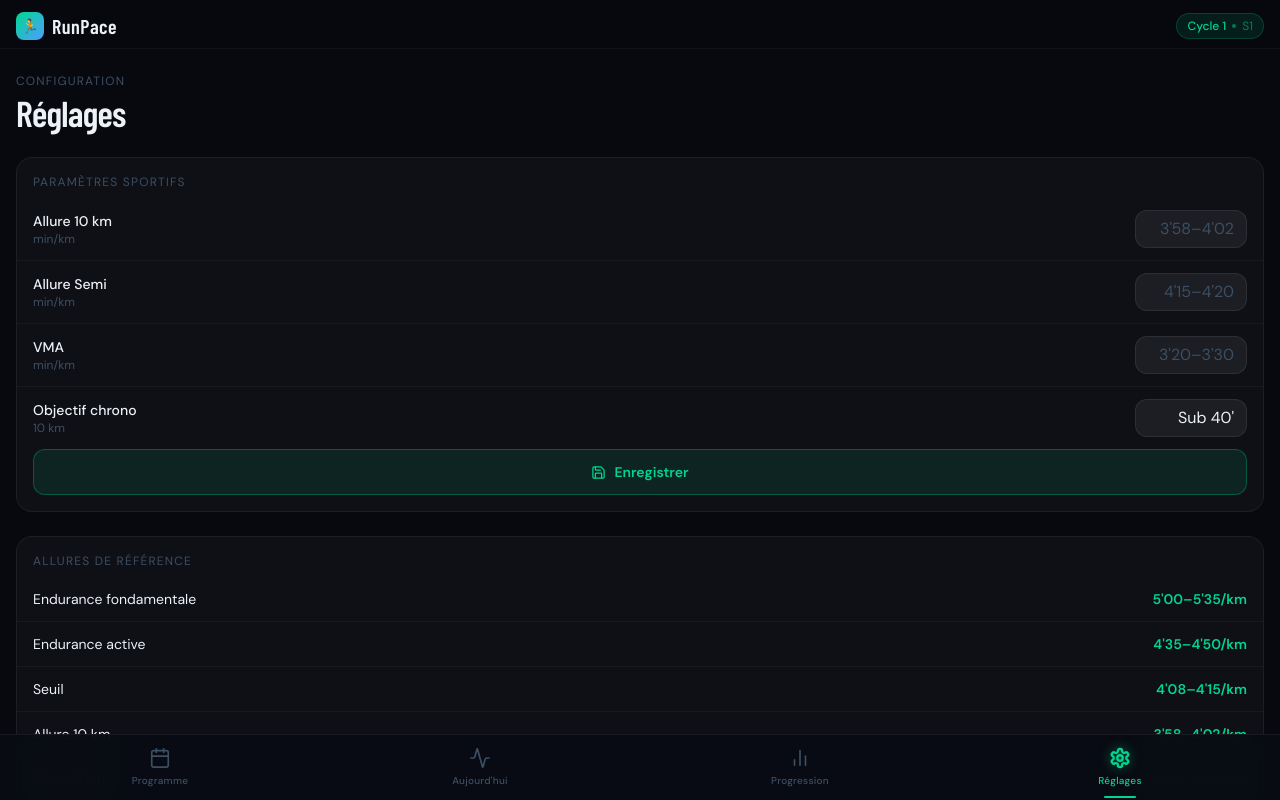
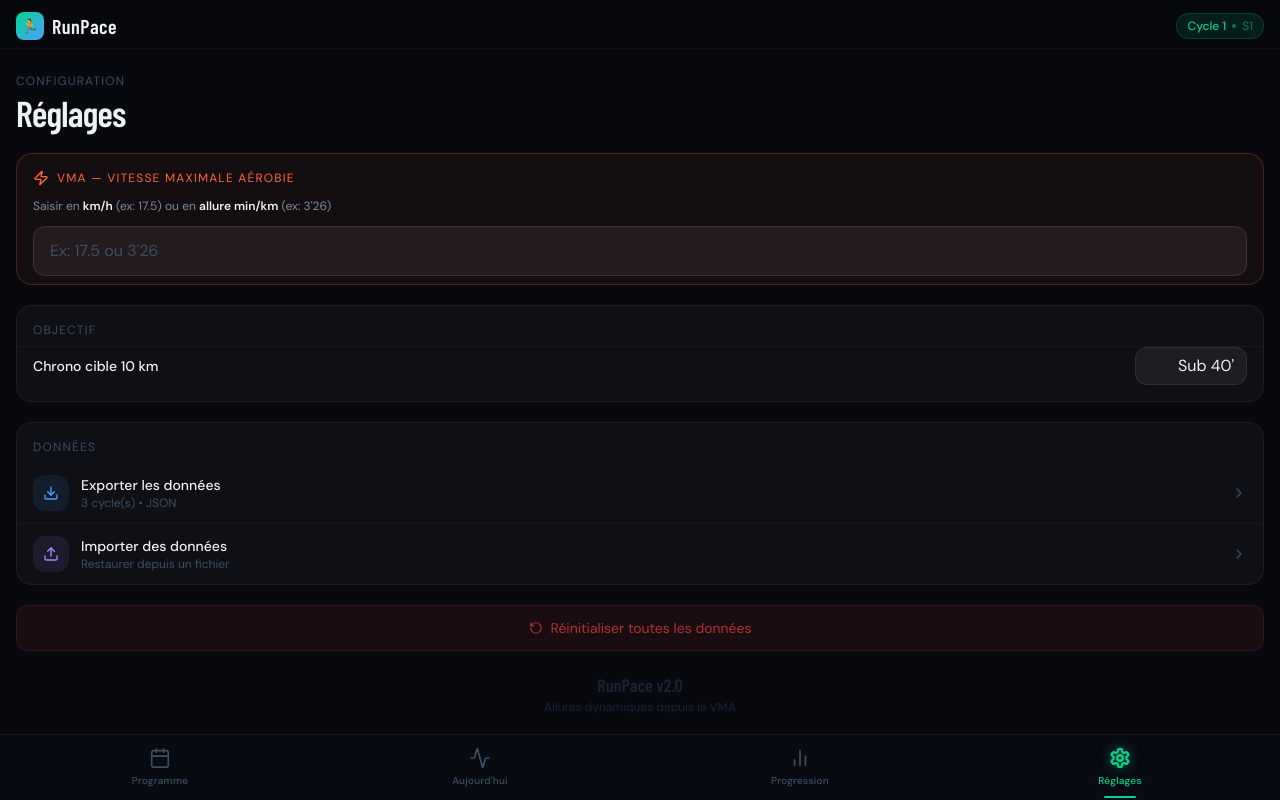
Before and after one commit to Po-Ptitjo/running-app, a React (Vite) app: page / in a window 1280 px wide. Both pictures are taken after a click on the button "Réglages". Built offline with nearby package versions, Linux system fonts and the light colour scheme; a web font is replaced by a local one.

Commit message:
Enhance SettingsView with VMA features and UI updates

```diff
--- a/src/views/SettingsView.jsx
+++ b/src/views/SettingsView.jsx
@@ -1,19 +1,37 @@
 import { useState } from 'react'
-import { Save, RotateCcw, Download, Upload, ChevronRight, Info } from 'lucide-react'
+import { Save, RotateCcw, Download, Upload, ChevronRight, Zap, RefreshCw, CheckCircle } from 'lucide-react'
 import { PACES } from '../data/trainingData'
-import { estimateChronoFrom10kmPace } from '../utils/progression'
 
-export default function SettingsView({ settings, onUpdate, onReset, onExport, onImport, cycles }) {
-  const [saved, setSaved] = useState(false)
-  const [form, setForm] = useState({ ...settings })
+const TYPE_LABELS = {
+  vma: 'VMA courte',
+  specifique: 'Allure 10 km',
+  seuil: 'Seuil',
+  enduranceActive: 'Endurance active',
+  ef: 'Endurance fondamentale',
+  sl: 'Sortie longue',
+}
+
+const TYPE_COLORS = {
+  vma: '#FF6635',
+  specifique: '#00D68F',
+  seuil: '#A78BFA',
+  enduranceActive: '#4D9FFF',
+  ef: '#4D9FFF',
+  sl: '#F59E0B',
+}
+
+export default function SettingsView({ settings, onUpdate, onApplyVma, onReset, onExport, onImport, cycles, paceTable, estimatedChrono }) {
+  const [applied, setApplied] = useState(false)
   const [showReset, setShowReset] = useState(false)
 
-  const handleChange = (field, value) => setForm((f) => ({ ...f, [field]: value }))
+  const handleVmaChange = (value) => {
+    onUpdate({ vmaInput: value })
+  }
 
-  const handleSave = () => {
-    onUpdate(form)
-    setSaved(true)
-    setTimeout(() => setSaved(false), 2000)
+  const handleApply = () => {
+    onApplyVma()
+    setApplied(true)
+    setTimeout(() => setApplied(false), 2500)
   }
 
   const handleImport = () => {
@@ -24,102 +42,138 @@
     input.click()
   }
 
-  const estimatedChrono = estimateChronoFrom10kmPace(form.pace10km)
+  const vmaIsValid = settings.vmaKmh && settings.vmaKmh > 0
 
   return (
-    <div className="px-4 py-6 space-y-6 pb-8">
+    <div className="px-4 py-6 space-y-5 pb-8">
       <div className="animate-fade-in">
         <p className="font-body text-xs uppercase tracking-widest mb-1" style={{ color: '#3D4F63' }}>Configuration</p>
         <h1 className="font-display text-4xl text-text-primary" style={{ letterSpacing: '-0.02em' }}>Réglages</h1>
       </div>
 
-      {/* Performance settings */}
+      {/* VMA input */}
       <div className="rounded-2xl overflow-hidden animate-slide-up"
-        style={{ background: 'rgba(255,255,255,0.03)', border: '1px solid rgba(255,255,255,0.06)' }}>
-        <div className="px-4 pt-4 pb-2">
-          <p className="font-body text-xs uppercase tracking-widest" style={{ color: '#3D4F63' }}>Paramètres sportifs</p>
+        style={{ background: 'rgba(255,102,53,0.06)', border: '1px solid rgba(255,102,53,0.25)' }}>
+        <div className="px-4 pt-4 pb-3 flex items-center gap-2">
+          <Zap size={16} style={{ color: '#FF6635' }} />
+          <p className="font-body text-xs uppercase tracking-widest" style={{ color: '#FF6635' }}>
+            VMA — Vitesse Maximale Aérobie
+          </p>
         </div>
 
-        {[
-          { field: 'pace10km', label: 'Allure 10 km', placeholder: "3'58–4'02", hint: "min/km" },
-          { field: 'paceSemi', label: 'Allure Semi', placeholder: "4'15–4'20", hint: "min/km" },
-          { field: 'vma', label: 'VMA', placeholder: "3'20–3'30", hint: "min/km" },
-          { field: 'objective', label: 'Objectif chrono', placeholder: "Sub 40'", hint: '10 km' },
-        ].map(({ field, label, placeholder, hint }, i) => (
-          <div key={field} className="px-4 py-3 flex items-center gap-3"
-            style={{ borderTop: i > 0 ? '1px solid rgba(255,255,255,0.04)' : 'none' }}>
-            <div className="flex-1">
-              <p className="font-body text-sm font-medium text-text-primary">{label}</p>
-              <p className="font-body text-xs" style={{ color: '#3D4F63' }}>{hint}</p>
-            </div>
+        <div className="px-4 pb-2">
+          <p className="font-body text-xs mb-3" style={{ color: '#7A8BA3' }}>
+            Saisir en <strong style={{ color: '#EDF2F7' }}>km/h</strong> (ex: 17.5)
+            ou en <strong style={{ color: '#EDF2F7' }}>allure min/km</strong> (ex: 3'26)
+          </p>
+          <div className="flex gap-2">
             <input
               type="text"
-              value={form[field] || ''}
-              onChange={(e) => handleChange(field, e.target.value)}
-              placeholder={placeholder}
-              className="w-28 text-right px-3 py-2 rounded-xl font-body text-sm text-text-primary outline-none"
-              style={{ background: 'rgba(255,255,255,0.06)', border: '1px solid rgba(255,255,255,0.08)' }}
+              value={settings.vmaInput || ''}
+              onChange={(e) => handleVmaChange(e.target.value)}
+              placeholder="Ex: 17.5 ou 3'26"
+              className="flex-1 px-4 py-3 rounded-xl font-body text-base text-text-primary outline-none"
+              style={{
+                background: 'rgba(255,255,255,0.06)',
+                border: `1px solid ${vmaIsValid ? 'rgba(255,102,53,0.5)' : 'rgba(255,255,255,0.1)'}`,
+              }}
             />
+            {vmaIsValid && (
+              <div className="flex items-center justify-center px-3 rounded-xl"
+                style={{ background: 'rgba(255,102,53,0.15)', minWidth: '70px' }}>
+                <span className="font-display text-lg" style={{ color: '#FF6635' }}>
+                  {settings.vmaKmh?.toFixed(1)} km/h
+                </span>
+              </div>
+            )}
           </div>
-        ))}
+        </div>
 
+        {/* Estimated chrono */}
         {estimatedChrono && (
-          <div className="mx-4 mb-4 mt-1 px-3 py-2 rounded-xl flex items-center gap-2"
+          <div className="mx-4 my-3 px-3 py-2.5 rounded-xl flex items-center justify-between"
             style={{ background: 'rgba(0,214,143,0.08)', border: '1px solid rgba(0,214,143,0.2)' }}>
-            <Info size={14} style={{ color: '#00D68F' }} />
-            <p className="font-body text-xs" style={{ color: '#00D68F' }}>
-              Objectif estimé : <strong>{estimatedChrono}</strong> sur 10 km
+            <p className="font-body text-sm" style={{ color: '#7A8BA3' }}>
+              Objectif 10 km estimé
+            </p>
+            <p className="font-display text-2xl" style={{ color: '#00D68F' }}>
+              {estimatedChrono}
             </p>
           </div>
         )}
 
-        <div className="px-4 pb-4">
-          <button onClick={handleSave}
-            className="w-full py-3 rounded-xl font-body text-sm font-semibold flex items-center justify-center gap-2 transition-all active:scale-98"
-            style={{ background: saved ? 'rgba(0,214,143,0.2)' : 'rgba(0,214,143,0.1)', color: '#00D68F', border: '1px solid rgba(0,214,143,0.3)' }}>
-            <Save size={15} />
-            {saved ? 'Enregistré ✓' : 'Enregistrer'}
-          </button>
-        </div>
+        {/* Apply button */}
+        {vmaIsValid && (
+          <div className="px-4 pb-4">
+            <button onClick={handleApply}
+              className="w-full py-3 rounded-xl font-body text-sm font-semibold flex items-center justify-center gap-2 transition-all active:scale-98"
+              style={{
+                background: applied ? 'rgba(0,214,143,0.2)' : 'rgba(255,102,53,0.15)',
+                color: applied ? '#00D68F' : '#FF6635',
+                border: `1px solid ${applied ? 'rgba(0,214,143,0.3)' : 'rgba(255,102,53,0.3)'}`,
+              }}>
+              {applied ? <CheckCircle size={15} /> : <RefreshCw size={15} />}
+              {applied ? 'Allures recalculées ✓' : 'Recalculer toutes les allures'}
+            </button>
+          </div>
+        )}
       </div>
 
-      {/* Reference paces */}
+      {/* Calculated pace table */}
+      {paceTable && (
+        <div className="rounded-2xl overflow-hidden animate-slide-up"
+          style={{ background: 'rgba(255,255,255,0.03)', border: '1px solid rgba(255,255,255,0.06)' }}>
+          <div className="px-4 pt-4 pb-2">
+            <p className="font-body text-xs uppercase tracking-widest" style={{ color: '#3D4F63' }}>
+              Allures calculées depuis ta VMA
+            </p>
+          </div>
+          {Object.entries(paceTable).filter(([k]) => k !== 'chrono10km').map(([key, pace], i) => (
+            <div key={key} className="px-4 py-3 flex items-center justify-between"
+              style={{ borderTop: i > 0 ? '1px solid rgba(255,255,255,0.04)' : 'none' }}>
+              <div className="flex items-center gap-2">
+                <span className="w-2 h-2 rounded-full" style={{ background: TYPE_COLORS[key] || '#7A8BA3' }} />
+                <p className="font-body text-sm text-text-primary">{TYPE_LABELS[key] || key}</p>
+              </div>
+              <p className="font-body text-sm font-semibold" style={{ color: TYPE_COLORS[key] || '#00D68F' }}>
+                {pace}
+              </p>
+            </div>
+          ))}
+        </div>
+      )}
+
+      {/* Objective */}
       <div className="rounded-2xl overflow-hidden animate-slide-up"
-        style={{ background: 'rgba(255,255,255,0.03)', border: '1px solid rgba(255,255,255,0.06)', animationDelay: '80ms' }}>
+        style={{ background: 'rgba(255,255,255,0.03)', border: '1px solid rgba(255,255,255,0.06)' }}>
         <div className="px-4 pt-4 pb-2">
-          <p className="font-body text-xs uppercase tracking-widest" style={{ color: '#3D4F63' }}>Allures de référence</p>
+          <p className="font-body text-xs uppercase tracking-widest" style={{ color: '#3D4F63' }}>Objectif</p>
         </div>
-        {Object.entries(PACES).map(([key, { label, range }], i) => (
-          <div key={key} className="px-4 py-3 flex items-center justify-between"
-            style={{ borderTop: i > 0 ? '1px solid rgba(255,255,255,0.04)' : 'none' }}>
-            <p className="font-body text-sm text-text-primary">{label}</p>
-            <p className="font-body text-sm font-semibold" style={{ color: '#00D68F' }}>{range}</p>
+        <div className="px-4 pb-4 flex items-center gap-3"
+          style={{ borderTop: '1px solid rgba(255,255,255,0.04)' }}>
+          <div className="flex-1">
+            <p className="font-body text-sm font-medium text-text-primary">Chrono cible 10 km</p>
           </div>
-        ))}
+          <input
+            type="text"
+            value={settings.objective || ''}
+            onChange={(e) => onUpdate({ objective: e.target.value })}
+            placeholder="Sub 40'"
+            className="w-28 text-right px-3 py-2 rounded-xl font-body text-sm text-text-primary outline-none"
+            style={{ background: 'rgba(255,255,255,0.06)', border: '1px solid rgba(255,255,255,0.08)' }}
+          />
+        </div>
       </div>
 
       {/* Data management */}
       <div className="rounded-2xl overflow-hidden animate-slide-up"
-        style={{ background: 'rgba(255,255,255,0.03)', border: '1px solid rgba(255,255,255,0.06)', animationDelay: '120ms' }}>
+        style={{ background: 'rgba(255,255,255,0.03)', border: '1px solid rgba(255,255,255,0.06)' }}>
         <div className="px-4 pt-4 pb-2">
           <p className="font-body text-xs uppercase tracking-widest" style={{ color: '#3D4F63' }}>Données</p>
         </div>
-
         {[
-          {
-            label: 'Exporter les données',
-            sub: `${cycles.length} cycle(s) • JSON`,
-            icon: <Download size={16} />,
-            color: '#4D9FFF',
-            action: onExport,
-          },
-          {
-            label: 'Importer des données',
-            sub: 'Restaurer depuis un fichier',
-            icon: <Upload size={16} />,
-            color: '#A78BFA',
-            action: handleImport,
-          },
+          { label: 'Exporter les données', sub: `${cycles.length} cycle(s) • JSON`, icon: <Download size={16} />, color: '#4D9FFF', action: onExport },
+          { label: 'Importer des données', sub: 'Restaurer depuis un fichier', icon: <Upload size={16} />, color: '#A78BFA', action: handleImport },
         ].map(({ label, sub, icon, color, action }, i) => (
           <button key={label} onClick={action}
             className="w-full px-4 py-3 flex items-center gap-3 active:bg-white/5 transition-colors"
@@ -137,7 +191,7 @@
       </div>
 
       {/* Reset */}
-      <div className="animate-slide-up" style={{ animationDelay: '160ms' }}>
+      <div className="animate-slide-up">
         {!showReset ? (
           <button onClick={() => setShowReset(true)}
             className="w-full py-3 rounded-xl font-body text-sm flex items-center justify-center gap-2"
@@ -167,10 +221,9 @@
         )}
       </div>
 
-      {/* App info */}
-      <div className="text-center pb-4 animate-fade-in" style={{ animationDelay: '200ms' }}>
-        <p className="font-display text-lg" style={{ color: '#1A2333' }}>RunPace v1.0</p>
-        <p className="font-body text-xs" style={{ color: '#1A2333' }}>Programme 10 km — Stockage local uniquement</p>
+      <div className="text-center pb-4">
+        <p className="font-display text-lg" style={{ color: '#1A2333' }}>RunPace v2.0</p>
+        <p className="font-body text-xs" style={{ color: '#1A2333' }}>Allures dynamiques depuis la VMA</p>
       </div>
     </div>
   )
```
